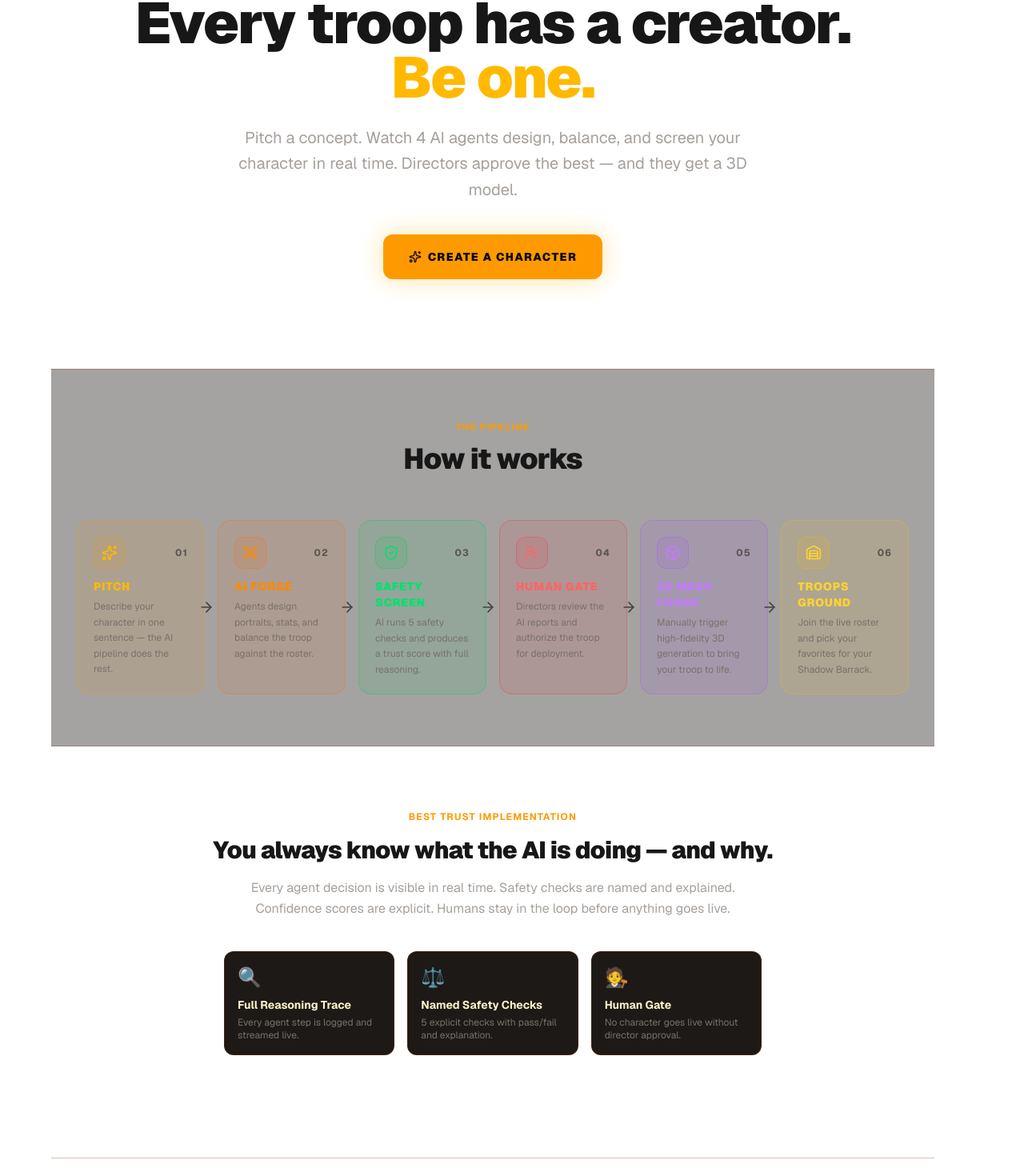
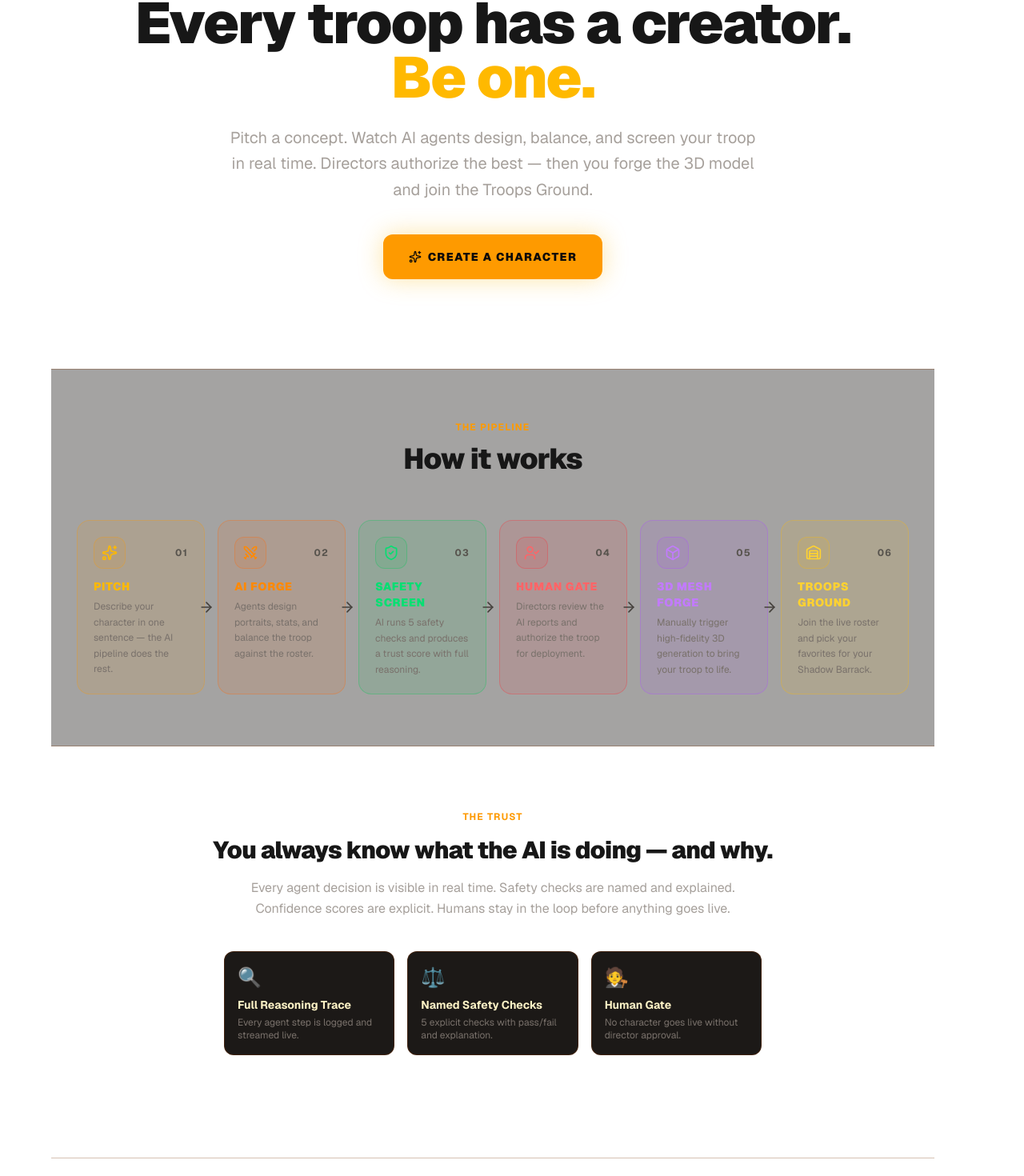
Before and after one commit to aibhuyan/builder-studio, a Next.js app in the folder frontend/: page / in a window 1280 px wide. Shown: the part 240-1710 px from the top of the page at 80% size. Built offline with nearby package versions, Linux system fonts and the light colour scheme.

Commit message:
ui: update hero text to match new pipeline

```diff
--- a/frontend/app/page.tsx
+++ b/frontend/app/page.tsx
@@ -68,8 +68,8 @@ export default function Home() {
           <span className="text-amber-400">Be one.</span>
         </h1>
         <p className="text-lg md:text-xl text-stone-400 max-w-2xl mx-auto leading-relaxed mb-10">
-          Pitch a concept. Watch 4 AI agents design, balance, and screen your character in real time.
-          Directors approve the best — and they get a 3D model.
+          Pitch a concept. Watch AI agents design, balance, and screen your troop in real time.
+          Directors authorize the best — then you forge the 3D model and join the Troops Ground.
         </p>
         <div className="flex flex-col sm:flex-row items-center justify-center gap-3">
           <CreateButton label="Create a Character" />
@@ -122,7 +122,7 @@ export default function Home() {
       {/* Trust section */}
       <section className="px-8 py-20 max-w-4xl mx-auto text-center">
         <div className="text-xs font-mono font-bold text-amber-500 uppercase tracking-widest mb-4">
-          Best Trust Implementation
+          The Trust
         </div>
         <h3 className="text-2xl md:text-3xl font-black tracking-tight mb-4">
           You always know what the AI is doing — and why.
@@ -150,9 +150,7 @@ export default function Home() {
       {/* Footer */}
       <footer className="px-8 py-6 border-t border-amber-900/30 flex flex-col sm:flex-row items-center justify-center gap-4 text-xs font-mono text-stone-600 uppercase tracking-widest">
         <span>Builder Studio · Agentic Character Forge</span>
-        <Link href="/admin" className="hover:text-amber-400 transition-colors">
-          Admin
-        </Link>
+
       </footer>
 
     </div>
```
